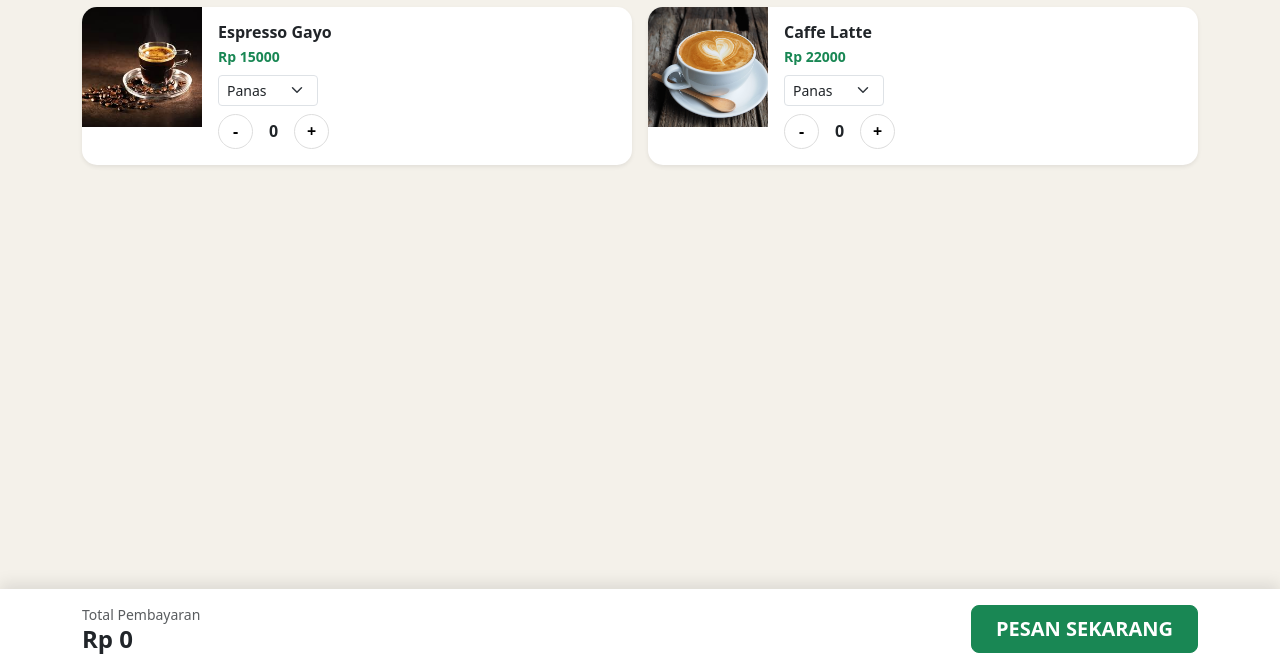
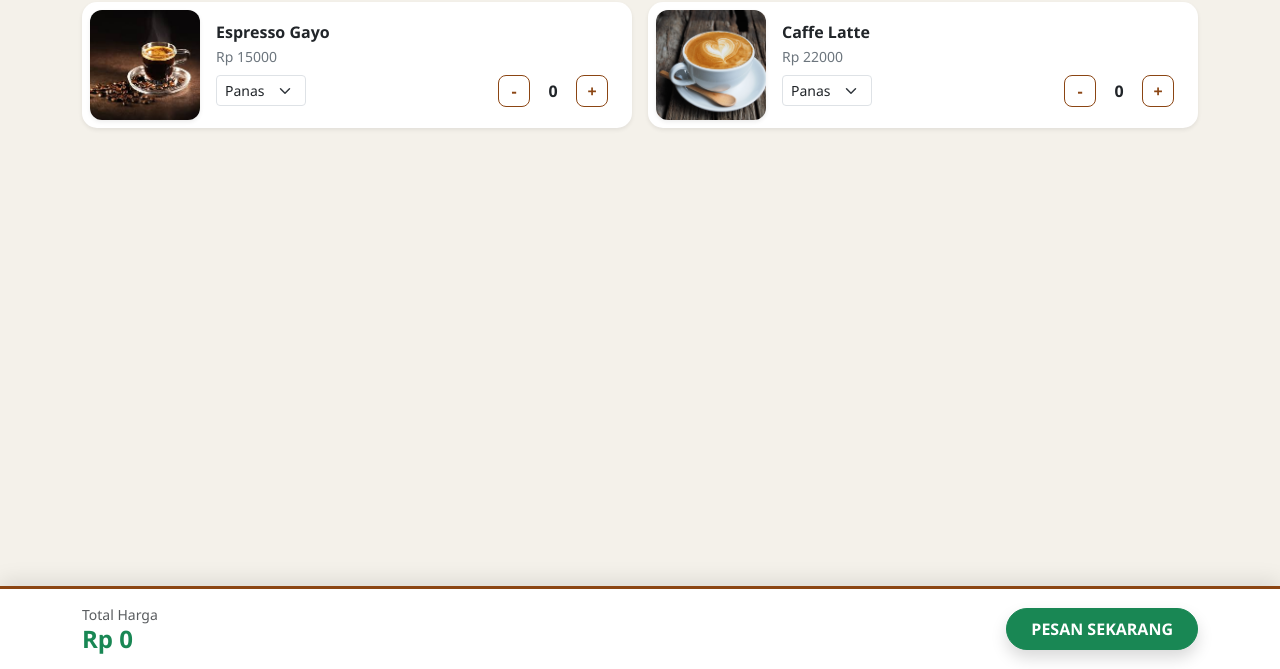
Before and after one commit to WhtTheHel/Tess, a plain HTML site: page produk.html in a window 1280 px wide. Shown: the part 131-800 px from the top of the page. Drawn offline with nearby package versions, Linux system fonts and the light colour scheme.

Commit message:
Enhance produk.html layout and functionality
Updated styles for better aesthetics and usability. Modified the order summary format and button styles.

```diff
--- a/produk.html
+++ b/produk.html
@@ -6,66 +6,85 @@
     <title>Daftar Menu - Kopi Nusantara</title>
     <link href="https://cdn.jsdelivr.net/npm/bootstrap@5.3.0/dist/css/bootstrap.min.css" rel="stylesheet">
     <style>
-        body { background-color: #f4f1ea; }
-        .card-produk { border: none; border-radius: 15px; overflow: hidden; }
-        .img-container { height: 150px; overflow: hidden; }
+        body { background-color: #f4f1ea; font-family: 'Segoe UI', Tahoma, Geneva, Verdana, sans-serif; }
+        .card-produk { border: none; border-radius: 15px; overflow: hidden; background: #fff; }
+        .img-container { width: 110px; height: 110px; overflow: hidden; border-radius: 12px; }
         .img-container img { width: 100%; height: 100%; object-fit: cover; }
-        .counter-btn { width: 35px; height: 35px; border-radius: 50%; border: 1px solid #ddd; background: white; font-weight: bold; }
-        .total-sticky { position: fixed; bottom: 0; left: 0; right: 0; background: #fff; padding: 15px; box-shadow: 0 -5px 15px rgba(0,0,0,0.1); z-index: 1000; }
+        .counter-btn {
+            width: 32px; height: 32px; border-radius: 8px;
+            border: 1px solid #8b4513; background: white;
+            color: #8b4513; font-weight: bold;
+        }
+        .counter-btn:active { background: #8b4513; color: white; }
+        .total-sticky {
+            position: fixed; bottom: 0; left: 0; right: 0;
+            background: #fff; padding: 15px;
+            box-shadow: 0 -5px 20px rgba(0,0,0,0.1); z-index: 1000;
+            border-top: 3px solid #8b4513;
+        }
+        .qty { min-width: 30px; text-align: center; display: inline-block; }
     </style>
 </head>
 <body class="pb-5">
 
-<nav class="navbar navbar-expand-lg navbar-dark bg-dark mb-4">
+<nav class="navbar navbar-expand-lg navbar-dark bg-dark mb-4 shadow">
     <div class="container">
         <a class="navbar-brand fw-bold" href="index.html">☕ KOPI NUSANTARA</a>
         <div class="ms-auto">
-            <a href="index.html" class="text-white text-decoration-none">Home</a>
+            <a href="index.html" class="btn btn-outline-light btn-sm">Kembali ke Home</a>
         </div>
     </div>
 </nav>
 
-<div class="container">
-    <h3 class="fw-bold mb-4">Daftar Menu</h3>
+<div class="container mb-5">
+    <h4 class="fw-bold mb-4 text-dark">Pilih Menu Favorit</h4>
 
     <div class="row g-3">
-        <div class="col-12 col-md-6 mb-3">
-            <div class="card card-produk shadow-sm d-flex flex-row">
-                <div class="img-container" style="width: 120px; height: 120px;">
+        <div class="col-12 col-md-6">
+            <div class="card card-produk shadow-sm p-2">
+                <div class="d-flex align-items-center">
+                    <div class="img-container shadow-sm">
                         <img src="img/espresso.jpg" alt="Espresso">
                     </div>
-                <div class="card-body p-3">
+                    <div class="card-body py-1 px-3">
                         <h6 class="fw-bold mb-1">Espresso Gayo</h6>
-                    <p class="text-success small fw-bold mb-2">Rp <span class="harga">15000</span></p>
-                    <select class="form-select form-select-sm mb-2 suhu" style="width: 100px;">
+                        <p class="text-secondary small mb-2">Rp <span class="harga">15000</span></p>
+                        <div class="d-flex align-items-center gap-2">
+                            <select class="form-select form-select-sm suhu" style="width: 90px;">
                                 <option value="Panas">Panas</option>
                                 <option value="Dingin">Dingin</option>
                             </select>
-                    <div class="d-flex align-items-center">
+                            <div class="ms-auto d-flex align-items-center">
                                 <button class="counter-btn" onclick="updateQty(this, -1)">-</button>
-                        <span class="mx-3 fw-bold qty">0</span>
+                                <span class="mx-2 fw-bold qty text-dark">0</span>
                                 <button class="counter-btn" onclick="updateQty(this, 1)">+</button>
                             </div>
                         </div>
                     </div>
                 </div>
+            </div>
+        </div>
 
-        <div class="col-12 col-md-6 mb-3">
-            <div class="card card-produk shadow-sm d-flex flex-row">
-                <div class="img-container" style="width: 120px; height: 120px;">
+        <div class="col-12 col-md-6">
+            <div class="card card-produk shadow-sm p-2">
+                <div class="d-flex align-items-center">
+                    <div class="img-container shadow-sm">
                         <img src="img/latte.jpg" alt="Latte">
                     </div>
-                <div class="card-body p-3">
+                    <div class="card-body py-1 px-3">
                         <h6 class="fw-bold mb-1">Caffe Latte</h6>
-                    <p class="text-success small fw-bold mb-2">Rp <span class="harga">22000</span></p>
-                    <select class="form-select form-select-sm mb-2 suhu" style="width: 100px;">
+                        <p class="text-secondary small mb-2">Rp <span class="harga">22000</span></p>
+                        <div class="d-flex align-items-center gap-2">
+                            <select class="form-select form-select-sm suhu" style="width: 90px;">
                                 <option value="Panas">Panas</option>
                                 <option value="Dingin">Dingin</option>
                             </select>
-                    <div class="d-flex align-items-center">
+                            <div class="ms-auto d-flex align-items-center">
                                 <button class="counter-btn" onclick="updateQty(this, -1)">-</button>
-                        <span class="mx-3 fw-bold qty">0</span>
+                                <span class="mx-2 fw-bold qty text-dark">0</span>
                                 <button class="counter-btn" onclick="updateQty(this, 1)">+</button>
+                            </div>
+                        </div>
                     </div>
                 </div>
             </div>
@@ -76,10 +95,12 @@
 <div class="total-sticky">
     <div class="container d-flex justify-content-between align-items-center">
         <div>
-            <p class="small text-muted mb-0">Total Pembayaran</p>
-            <h4 class="fw-bold text-dark mb-0">Rp <span id="grand-total">0</span></h4>
+            <p class="small text-muted mb-0">Total Harga</p>
+            <h4 class="fw-bold text-success mb-0">Rp <span id="grand-total">0</span></h4>
         </div>
-        <button class="btn btn-success btn-lg px-4 fw-bold" onclick="kirimStruk()">PESAN SEKARANG</button>
+        <button class="btn btn-success px-4 py-2 fw-bold rounded-pill shadow" onclick="kirimStruk()">
+            PESAN SEKARANG
+        </button>
     </div>
 </div>
 
@@ -107,7 +128,16 @@
     }
 
     function kirimStruk() {
-        let struk = "📄 *STRUK PESANAN KOPI NUSANTARA*\\n\\n";
+        const sekarang = new Date();
+        const opsiTanggal = { year: 'numeric', month: 'long', day: 'numeric', hour: '2-digit', minute: '2-digit' };
+        const tanggalWaktu = sekarang.toLocaleDateString('id-ID', opsiTanggal);
+
+        let struk = "━━━━━━━━━━━━━━━━━━━━\\n";
+        struk += "☕ *KOPI NUSANTARA*\\n";
+        struk += "━━━━━━━━━━━━━━━━━━━━\\n";
+        struk += `📅 Tanggal: ${tanggalWaktu}\\n`;
+        struk += "━━━━━━━━━━━━━━━━━━━━\\n\\n";
+
         let hasOrder = false;
         let total = 0;
 
@@ -119,23 +149,30 @@
 
             if (qty > 0) {
                 let subtotal = qty * harga;
-                struk += `✅ *${nama}*\\n   ${qty} x Rp ${harga.toLocaleString('id-ID')} (${suhu})\\n   Subtotal: Rp ${subtotal.toLocaleString('id-ID')}\\n\\n`;
+                struk += `*${nama}*\\n`;
+                struk += `  ${qty} x Rp ${harga.toLocaleString('id-ID')} (${suhu})\\n`;
+                struk += `  Subtotal: Rp ${subtotal.toLocaleString('id-ID')}\\n\\n`;
                 total += subtotal;
                 hasOrder = true;
             }
         });
 
         if (!hasOrder) {
-            alert("Silakan pilih minimal 1 kopi!");
+            alert("Silakan pilih minimal 1 item!");
             return;
         }
 
-        struk += `*TOTAL PEMBAYARAN: Rp ${total.toLocaleString('id-ID')}*\\n\\nTerima kasih sudah memesan!`;
+        struk += "━━━━━━━━━━━━━━━━━━━━\\n";
+        struk += `*TOTAL BAYAR: Rp ${total.toLocaleString('id-ID')}*\\n`;
+        struk += "━━━━━━━━━━━━━━━━━━━━\\n\\n";
+        struk += "_Mohon tunggu konfirmasi Admin untuk proses pembayaran. Terima kasih!_";
 
-        const nomorWA = "6282184938376"; // Ganti nomor Anda
-        window.open(`https://wa.me/${nomorWA}?text=${encodeURIComponent(struk.replace(/\\n/g, '\n'))}`, '_blank');
+        const nomorWA = "6282184938376"; // GANTI NOMOR ANDA DI SINI
+        const urlFinal = `https://wa.me/${nomorWA}?text=${encodeURIComponent(struk.replace(/\\n/g, '\n'))}`;
+        window.open(urlFinal, '_blank');
     }
 </script>
 
+<script src="https://cdn.jsdelivr.net/npm/bootstrap@5.3.0/dist/js/bootstrap.bundle.min.js"></script>
 </body>
                                 </html>
```
Lines whose indentation alone changed are shown as unchanged.
